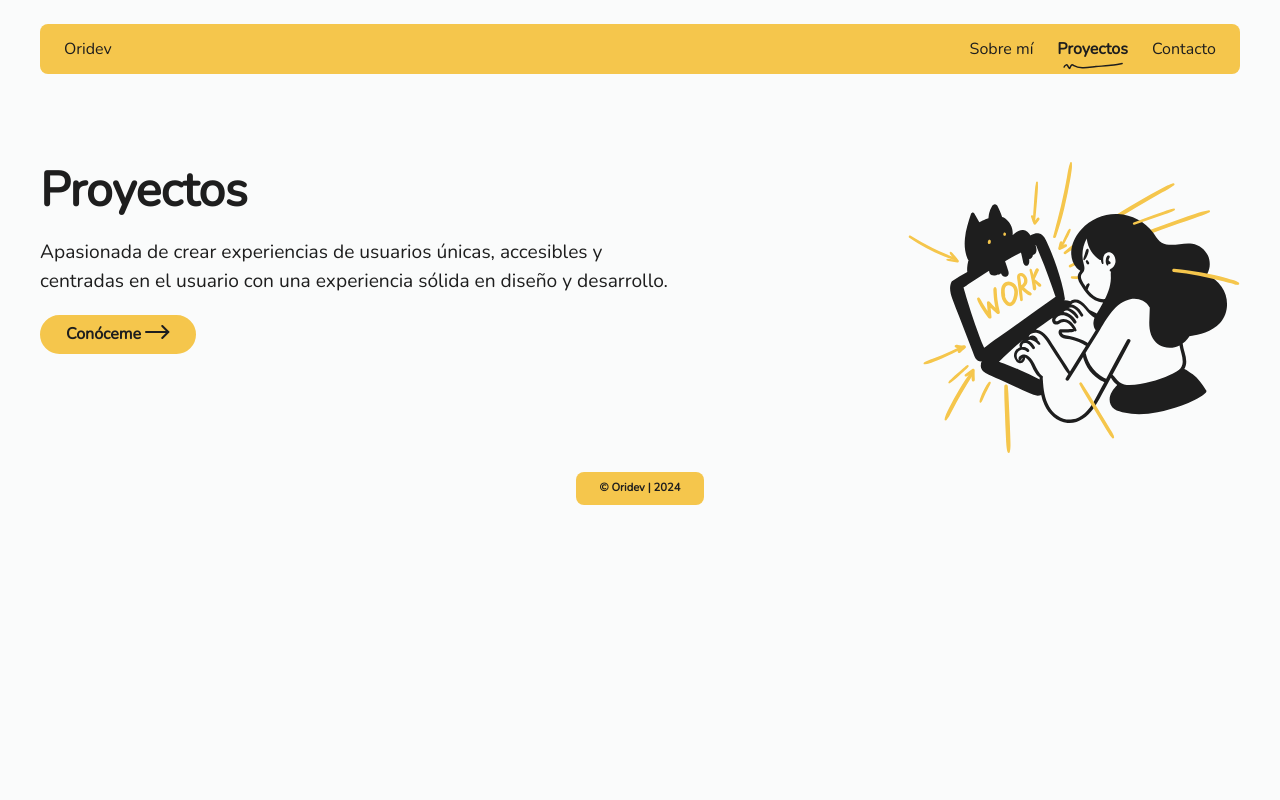
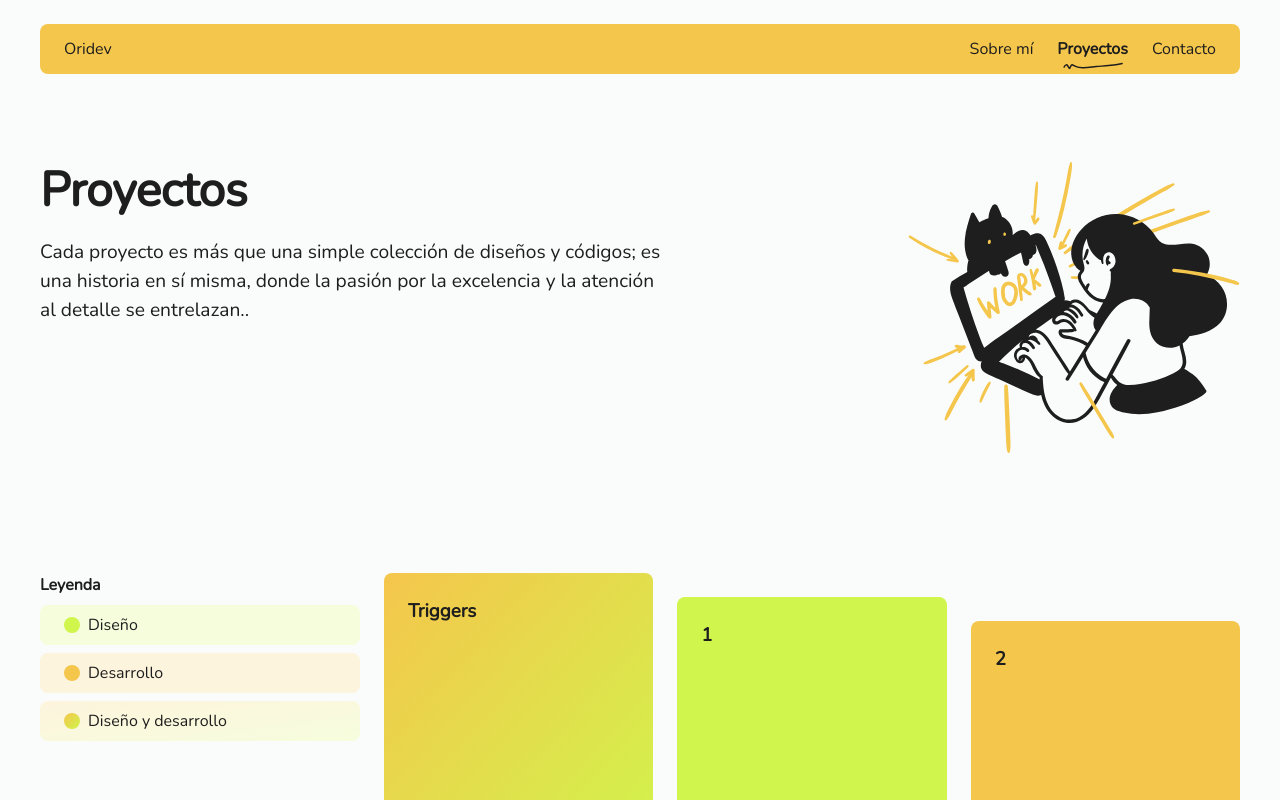
Before and after one commit to cristina-bosa/oridev, a Vue app: page /projects in a window 1280 px wide. Shown: the top 800 px of the page. Built offline with nearby package versions, Linux system fonts and the light colour scheme.

Commit message:
WIP Projects

```diff
--- a/src/assets/sass/05-components/_projects.scss
+++ b/src/assets/sass/05-components/_projects.scss
@@ -51,7 +51,7 @@
 
       }
     }
-    @for $i from 4 through 10 {
+    @for $i from 4 through 90 {
       &:nth-child(#{$i}) {
         margin-top: ((($i - 1) % 3) - 2) * 1.5rem;
         @include querys.mobile{
--- a/src/components/TheNavBar.vue
+++ b/src/components/TheNavBar.vue
@@ -1,18 +1,20 @@
 <template>
   <nav class="navbar" role="menubar" aria-label="navigation">
     <div @click="toggleMenu" class="navbar__hamb">
-      <svg v-show='isMenuOpen===false' width="24" height="12" viewBox="0 0 24 12" fill="none" xmlns="http://www.w3.org/2000/svg">
+      <svg v-show='isMenuOpen === false' width="24" height="12" viewBox="0 0 24 12" fill="none"
+        xmlns="http://www.w3.org/2000/svg">
         <path d="M1.49219 1H20.7874" stroke="#1E1E1E" stroke-width="2" stroke-linecap="round" />
         <path d="M7.92383 6.05774H14.3556" stroke="#1E1E1E" stroke-width="2" stroke-linecap="round" />
         <path d="M8.63867 11H22.9315" stroke="#1E1E1E" stroke-width="2" stroke-linecap="round" />
       </svg>
-      <svg v-show='isMenuOpen===true' width="22" height="13" viewBox="0 0 22 13" fill="none" xmlns="http://www.w3.org/2000/svg">
-        <path d="M1 6.05322H20.2953" stroke="#1E1E1E" stroke-width="2" stroke-linecap="round"/>
-        <path d="M5.23975 1L15.3463 11.1065" stroke="#1E1E1E" stroke-width="2" stroke-linecap="round"/>
+      <svg v-show='isMenuOpen === true' width="22" height="13" viewBox="0 0 22 13" fill="none"
+        xmlns="http://www.w3.org/2000/svg">
+        <path d="M1 6.05322H20.2953" stroke="#1E1E1E" stroke-width="2" stroke-linecap="round" />
+        <path d="M5.23975 1L15.3463 11.1065" stroke="#1E1E1E" stroke-width="2" stroke-linecap="round" />
       </svg>
 
     </div>
-    <div :class="{ 'navbar__content--active': isMenuOpen}" class="navbar__content">
+    <div :class="{ 'navbar__content--active': isMenuOpen }" class="navbar__content">
       <ul class="navbar__items">
         <li>
           <router-link role="menuitem" to="/">
@@ -49,7 +51,8 @@
           </router-link>
         </li>
         <li>
-          <router-link role="menuitem" to="/contact">
+
+          <a href="/gi#contact">
             Contacto
             <svg class="navbar__svg" width="60" height="10" viewBox="0 0 81 10" fill="none"
               xmlns="http://www.w3.org/2000/svg">
@@ -57,7 +60,8 @@
                 d="M1.44824 6.45028C1.76808 5.06431 3.3027 3.98412 4.48562 3.39266C5.74378 2.76358 6.2432 4.56064 6.7434 5.45807C7.24156 6.35182 7.73474 7.38471 8.47471 8.11072C9.00459 8.6306 9.27379 7.70203 9.48717 7.321C10.2131 6.02476 10.5911 4.23117 11.9171 3.38253C12.9028 2.75164 13.9832 4.10313 14.752 4.58736C18.8786 7.18679 23.0314 7.48232 27.8329 7.24C33.4435 6.95685 39.0276 6.25282 44.6195 5.74156C50.2302 5.22858 55.8614 4.97786 61.4668 4.40512C67.631 3.77527 73.7069 2.72959 79.8126 1.71198"
                 stroke="#1E1E1E" stroke-width="2" stroke-linecap="round" />
             </svg>
-          </router-link>
+          </a>
+
         </li>
       </ul>
     </div>
--- a/src/views/HomeView.vue
+++ b/src/views/HomeView.vue
@@ -95,7 +95,7 @@
         </figure>
       </article>
     </section>
-    <section class="container__contact">
+    <section id="contact" class="container__contact">
       <article>
         <h2>Contacto</h2>
         <p class="text--55">Lorem, ipsum dolor sit amet consectetur adipisicing elit. Laborum, officia totam accusamus saepe qui non ad, quos iure nobis minima voluptas, quisquam illo modi dolorem nihil incidunt reiciendis. Possimus, rerum!</p>
--- a/src/views/ProjectsView.vue
+++ b/src/views/ProjectsView.vue
@@ -5,20 +5,46 @@
         <h1 class="text--xxl text--20">
           Proyectos
         </h1>
-        <p class="text--m text--55">Apasionada de crear experiencias de usuarios únicas, accesibles y centradas en el
-          usuario con una experiencia
-          sólida en diseño y desarrollo.</p>
-        <button class="btn btn--primary"> Conóceme
-          <svg class="btn__svg" width="25" height="14" viewBox="0 0 25 14" fill="none" xmlns="http://www.w3.org/2000/svg">
-            <path d="M0.999931 7L23.2856 7" stroke="#1E1E1E" stroke-width="2" stroke-linecap="round"
-              stroke-linejoin="round" />
-            <path d="M17.2856 13L23.2856 7L17.2856 1" stroke="#1E1E1E" stroke-width="2" stroke-linecap="round"
-              stroke-linejoin="round" />
-          </svg>
-        </button>
+        <p class="text--m text--55">Cada proyecto es más que una simple colección de diseños y códigos; es una historia en
+          sí misma, donde la pasión por la excelencia y la atención al detalle se entrelazan..</p>
       </article>
       <article>
         <img src="../assets/svg/under-construction.svg" alt="">
+      </article>
+    </section>
+    <section class="container__projects">
+      <article class="container__projects--left">
+        <article class="projects__legend">
+          <h3 class="projects__legend__title">Leyenda</h3>
+          <div class="projects__legend__tags">
+            <span>Diseño</span>
+            <span>Desarrollo</span>
+            <span>Diseño y desarrollo</span>
+          </div>
+        </article>
+      </article>
+      <article class="container__projects--right projects">
+
+        <div class="projects__box" :class="{'bg--develop': project.type[0] === 'develop', 'bg--both': project.type.length >= 2, 'bg--design': project.type[0] ==='design'}" v-for="(project, index) in projects" :key="index">
+          <div>
+            <h3>{{ project.title }}</h3>
+            <svg class="projects__box__svg__title" width="73" height="4" viewBox="0 0 73 4" fill="none" xmlns="http://www.w3.org/2000/svg">
+              <path d="M1.93922 1.50789C9.45452 1.93864 16.9974 1.79093 24.5219 1.90753C32.0717 2.02452 39.6096 2.50255 47.1613 2.53717C55.4657 2.57524 63.7146 2.03273 71.9991 1.53287" stroke="#1E1E1E" stroke-width="2" stroke-linecap="round"/>
+            </svg>
+
+          </div>
+          <p>{{ project.description }}</p>
+
+          <button class="btn btn--secondary"> Saber más</button>
+          <svg class="projects__box__splend" width="49" height="42" viewBox="0 0 49 42" fill="none" xmlns="http://www.w3.org/2000/svg">
+              <path d="M19.1729 3.22217L31.1014 1.91441" stroke="#1E1E1E" stroke-width="2" stroke-linecap="round"/>
+              <path d="M1.75977 15.9925L32.0297 7.94684" stroke="#1E1E1E" stroke-width="2" stroke-linecap="round"/>
+              <path d="M30.9849 40.9303L41.2725 14.2426" stroke="#1E1E1E" stroke-width="2" stroke-linecap="round"/>
+              <path d="M24.5903 21.7182L35.3392 12.0537" stroke="#1E1E1E" stroke-width="2" stroke-linecap="round"/>
+              <path d="M46.4839 25.4132L47.5097 16.4412" stroke="#1E1E1E" stroke-width="2" stroke-linecap="round"/>
+          </svg>
+        </div>
+
       </article>
     </section>
   </main>
@@ -29,9 +55,114 @@
 import { defineComponent } from 'vue';
 export default defineComponent({
   setup () {
+    const projects = [
+      {
+        title: 'Triggers',
+        type: [
+          'design',
+          'develop',
+        ],
+        description: 'Lorem ipsum dolor sit amet, consectetur adipiscing elit. Nulla nec dui nec odio'
+      },
+      {
+        title: '1',
+        type: [
+          'design'
+        ],
+        description: 'Lorem ipsum dolor sit amet, consectetur adipiscing elit. Nulla nec dui nec odio'
+      },
+      {
+        title: '2',
+        type: [
+          'develop',
+        ],
+        description: 'Lorem ipsum dolor sit amet, consectetur adipiscing elit. Nulla nec dui nec odio'
+      },
+      {
+        title: '3',
+        type: [
+          'design',
+          'develop',
+        ],
+        description: 'Lorem ipsum dolor sit amet, consectetur adipiscing elit. Nulla nec dui nec odio'
+      },
+      {
+        title: '4',
+        type: [
+          'design',
+          'develop',
+        ],
+        description: 'Lorem ipsum dolor sit amet, consectetur adipiscing elit. Nulla nec dui nec odio'
+      },
+      {
+        title: '5',
+        type: [
+          'design',
+          'develop',
+        ],
+        description: 'Lorem ipsum dolor sit amet, consectetur adipiscing elit. Nulla nec dui nec odio'
+      },
+      {
+        title: '5',
+        type: [
+          'design',
+          'develop',
+        ],
+        description: 'Lorem ipsum dolor sit amet, consectetur adipiscing elit. Nulla nec dui nec odio'
+      },
+      {
+        title: '5',
+        type: [
+          'design',
+          'develop',
+        ],
+        description: 'Lorem ipsum dolor sit amet, consectetur adipiscing elit. Nulla nec dui nec odio'
+      },
+      {
+        title: '5',
+        type: [
+          'design',
+          'develop',
+        ],
+        description: 'Lorem ipsum dolor sit amet, consectetur adipiscing elit. Nulla nec dui nec odio'
+      },
+      {
+        title: '5',
+        type: [
+          'design',
+          'develop',
+        ],
+        description: 'Lorem ipsum dolor sit amet, consectetur adipiscing elit. Nulla nec dui nec odio'
+      },
+      {
+        title: '5',
+        type: [
+          'design',
+          'develop',
+        ],
+        description: 'Lorem ipsum dolor sit amet, consectetur adipiscing elit. Nulla nec dui nec odio'
+      },
+      {
+        title: '5',
+        type: [
+          'design',
+          'develop',
+        ],
+        description: 'Lorem ipsum dolor sit amet, consectetur adipiscing elit. Nulla nec dui nec odio'
+      },
+      {
+        title: '5',
+        type: [
+          'design',
+          'develop',
+        ],
+        description: 'Lorem ipsum dolor sit amet, consectetur adipiscing elit. Nulla nec dui nec odio'
+      }
+    ]
 
-
-    return {}
+    return {
+      projects
+    }
   }
 })
 </script>
```
